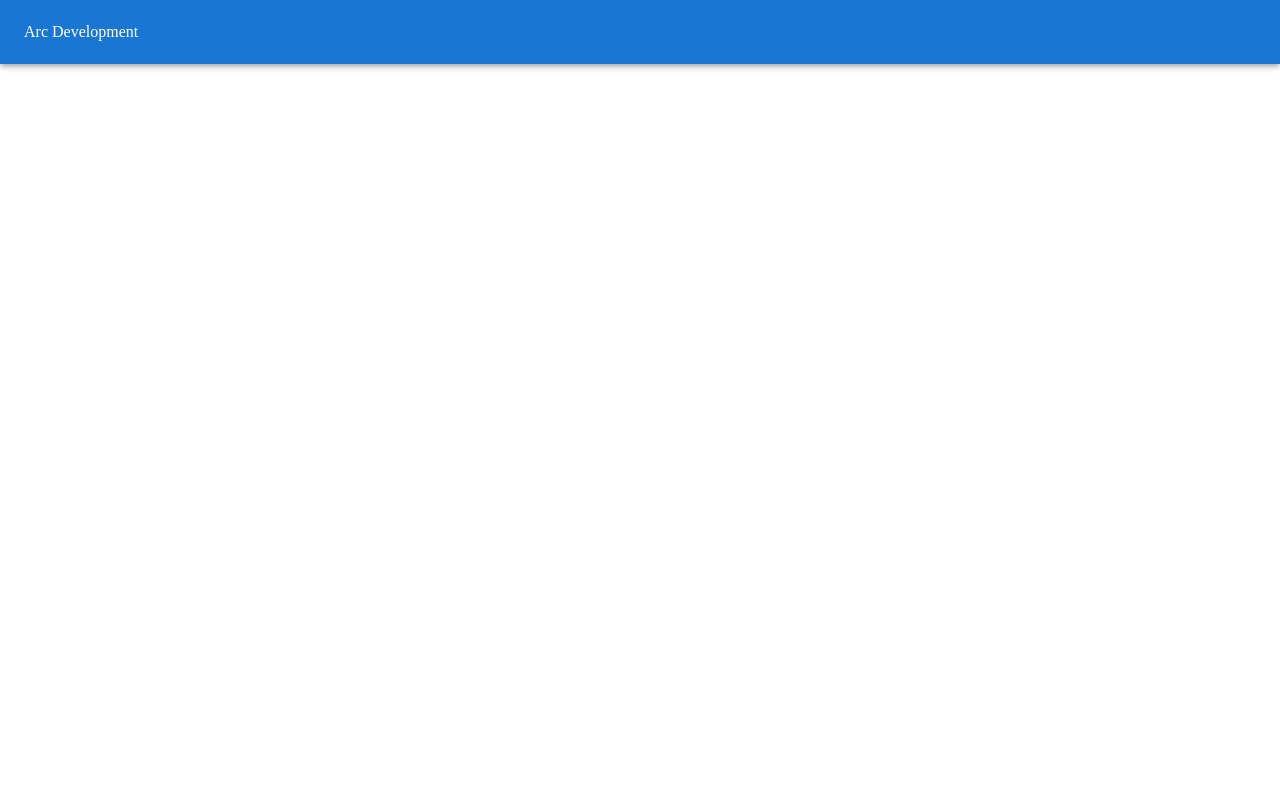
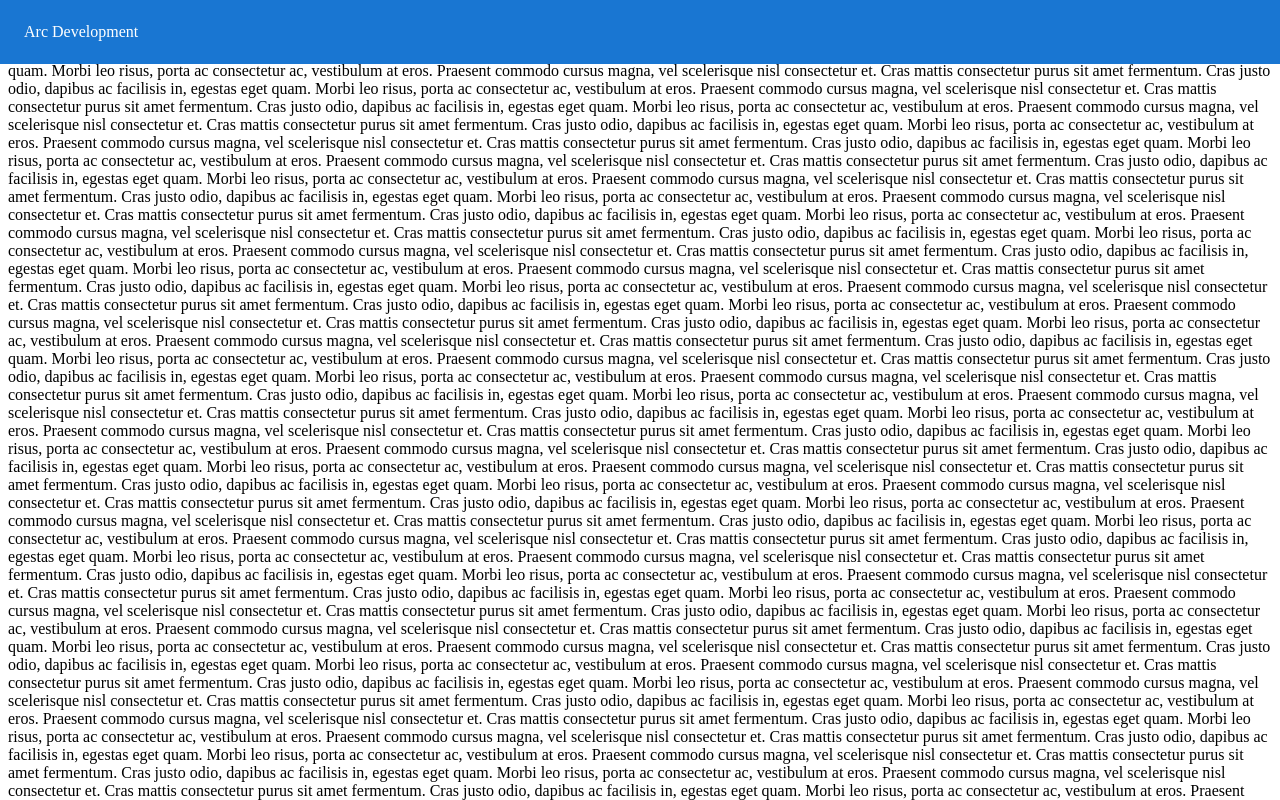
Before and after one commit to gbstorey/react_material_ui_project_1, a React (Create React App) app: page / in a window 1280 px wide. Shown: the top 800 px of the page. Built offline with nearby package versions, Linux system fonts and the light colour scheme.

Commit message:
Include floating effect on appbar while scrolling

```diff
--- a/src/Components/App.js
+++ b/src/Components/App.js
@@ -4,7 +4,14 @@ function App() {
   return (
     <div className="App">
       <Header />
-        Hello!
+      {[...new Array(120)]
+            .map(
+              () => `Cras mattis consectetur purus sit amet fermentum.
+Cras justo odio, dapibus ac facilisis in, egestas eget quam.
+Morbi leo risus, porta ac consectetur ac, vestibulum at eros.
+Praesent commodo cursus magna, vel scelerisque nisl consectetur et.`,
+            )
+            .join('\n')}
     </div>
   );
 }
--- a/src/Components/UI/Header.js
+++ b/src/Components/UI/Header.js
@@ -1,13 +1,28 @@
 import React from 'react';
 import AppBar from '@mui/material/AppBar';
 import Toolbar from '@mui/material/Toolbar';
+import { useScrollTrigger } from '@mui/material';
+
+function ElevationScroll(props) {
+    const { children } = props;
+    const trigger = useScrollTrigger({
+      disableHysteresis: true,
+      threshold: 0,
+    });
+
+    return React.cloneElement(children, {
+      elevation: trigger ? 4 : 0,
+    });
+  }
 
 export default function Header(props) {
     return (
-        <AppBar position="fixed">
-            <Toolbar>
-                Arc Development
-            </Toolbar>
-        </AppBar>
+        <ElevationScroll {...props}>
+            <AppBar position="fixed">
+                <Toolbar>
+                    Arc Development
+                </Toolbar>
+            </AppBar>
+        </ElevationScroll>
     );
 }
```
